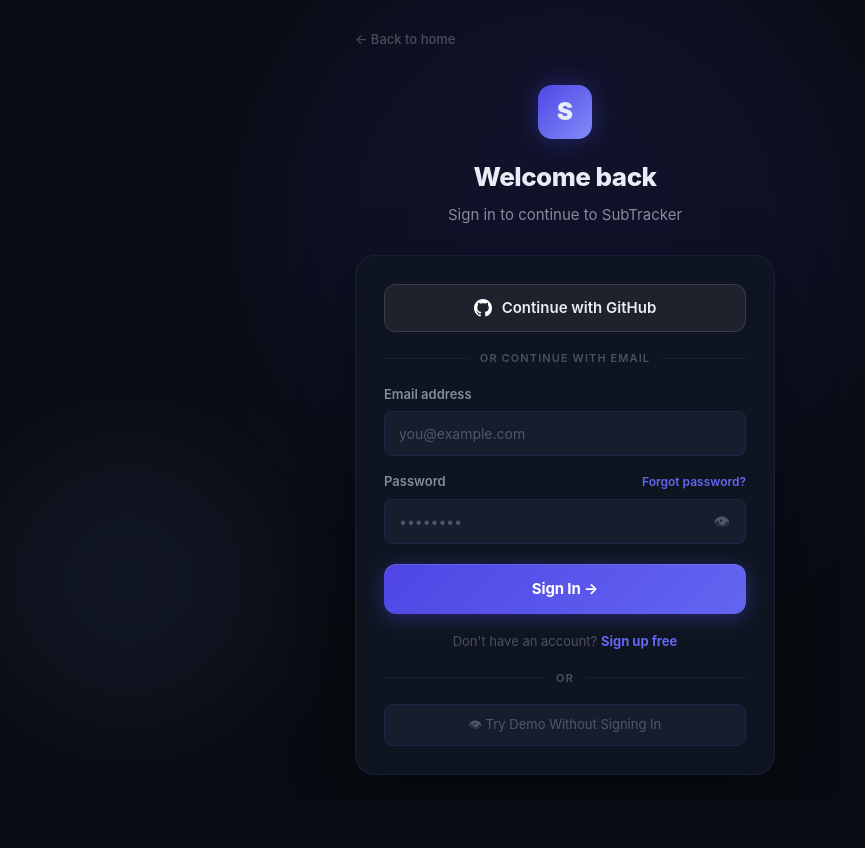
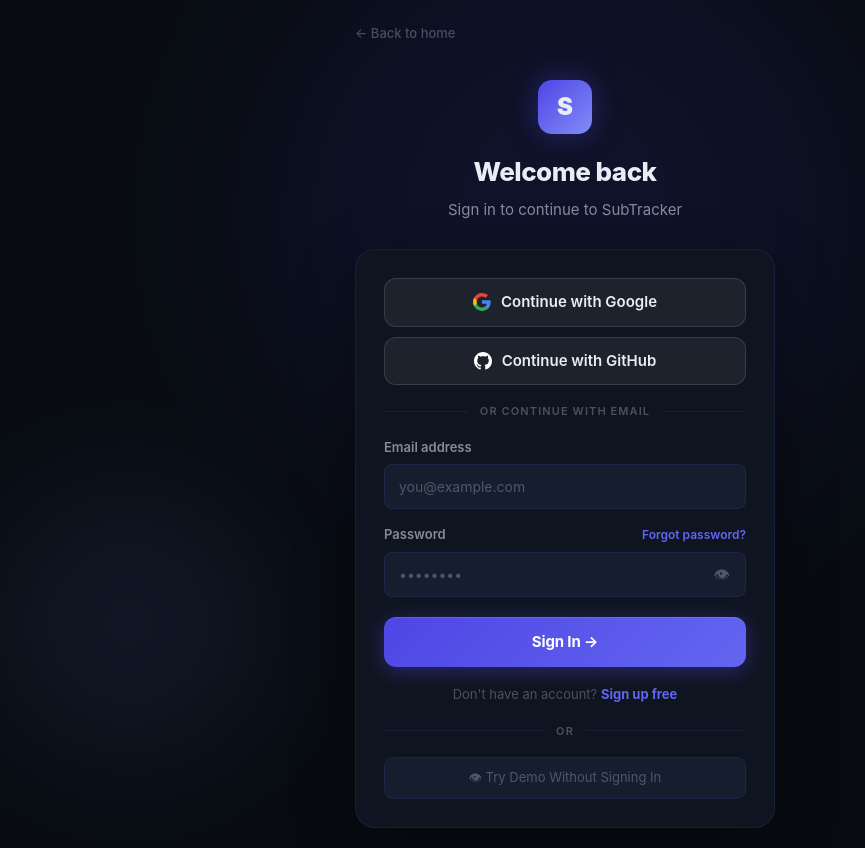
Before and after one commit to codewithabhi101/subtracker, a Next.js app in the folder frontend/: page /login in a window 1280 px wide. Shown: the whole page, without its empty margins (75-940 px from the left). Before the commit the page ends 800 px from the top, so only its background shows below. Built offline with nearby package versions, Linux system fonts and the light colour scheme.

Commit message:
add google oauth

```diff
--- a/frontend/src/app/login/page.tsx
+++ b/frontend/src/app/login/page.tsx
@@ -10,7 +10,7 @@
   const [form, setForm] = useState({ email: '', password: '' });
   const [error, setError] = useState('');
   const [loading, setLoading] = useState(false);
-  const [githubLoading, setGithubLoading] = useState(false);
+  const [oauthLoading, setOauthLoading] = useState<'github' | 'google' | null>(null);
   const [showPass, setShowPass] = useState(false);
 
   useEffect(() => {
@@ -46,9 +46,31 @@
   };
 
   const handleGithub = () => {
-    setGithubLoading(true);
+    setOauthLoading('github');
     window.location.href = `${API}/api/auth/github`;
   };
+
+  const handleGoogle = () => {
+    setOauthLoading('google');
+    window.location.href = `${API}/api/auth/google`;
+  };
+
+  const oauthBtnStyle = (active: boolean): React.CSSProperties => ({
+    width: '100%',
+    display: 'flex', alignItems: 'center', justifyContent: 'center', gap: 10,
+    background: active ? 'rgba(255,255,255,0.04)' : 'rgba(255,255,255,0.06)',
+    border: '1px solid rgba(255,255,255,0.12)',
+    borderRadius: 12,
+    padding: '12px 18px',
+    color: 'var(--text)',
+    fontSize: 15,
+    fontWeight: 600,
+    cursor: active ? 'not-allowed' : 'pointer',
+    fontFamily: 'var(--font-sans)',
+    transition: 'all 0.2s ease',
+    marginBottom: 10,
+    opacity: active ? 0.7 : 1,
+  });
 
   return (
     <div style={{
@@ -122,48 +144,65 @@
             </div>
           )}
 
+          {/* Google OAuth button */}
+          <button
+            type="button"
+            onClick={handleGoogle}
+            disabled={oauthLoading !== null}
+            style={oauthBtnStyle(oauthLoading === 'google')}
+            onMouseEnter={e => {
+              if (!oauthLoading) {
+                e.currentTarget.style.background = 'rgba(255,255,255,0.1)';
+                e.currentTarget.style.borderColor = 'rgba(255,255,255,0.22)';
+                e.currentTarget.style.transform = 'translateY(-1px)';
+              }
+            }}
+            onMouseLeave={e => {
+              e.currentTarget.style.background = 'rgba(255,255,255,0.06)';
+              e.currentTarget.style.borderColor = 'rgba(255,255,255,0.12)';
+              e.currentTarget.style.transform = '';
+            }}
+          >
+            {oauthLoading === 'google' ? (
+              <span className="spinner" />
+            ) : (
+              <svg width="18" height="18" viewBox="0 0 18 18" xmlns="http://www.w3.org/2000/svg">
+                <path d="M17.64 9.2c0-.637-.057-1.251-.164-1.84H9v3.481h4.844c-.209 1.125-.843 2.078-1.796 2.717v2.258h2.908c1.702-1.567 2.684-3.875 2.684-6.615z" fill="#4285F4"/>
+                <path d="M9 18c2.43 0 4.467-.806 5.956-2.184l-2.908-2.258c-.806.54-1.837.86-3.048.86-2.344 0-4.328-1.584-5.036-3.711H.957v2.332C2.438 15.983 5.482 18 9 18z" fill="#34A853"/>
+                <path d="M3.964 10.707c-.18-.54-.282-1.117-.282-1.707s.102-1.167.282-1.707V4.961H.957C.347 6.175 0 7.55 0 9s.348 2.825.957 4.039l3.007-2.332z" fill="#FBBC05"/>
+                <path d="M9 3.58c1.321 0 2.508.454 3.44 1.345l2.582-2.58C13.463.891 11.426 0 9 0 5.482 0 2.438 2.017.957 4.961L3.964 7.293C4.672 5.163 6.656 3.58 9 3.58z" fill="#EA4335"/>
+              </svg>
+            )}
+            {oauthLoading === 'google' ? 'Redirecting…' : 'Continue with Google'}
+          </button>
+
           {/* GitHub OAuth button */}
           <button
             type="button"
             onClick={handleGithub}
-            disabled={githubLoading}
-            style={{
-              width: '100%',
-              display: 'flex', alignItems: 'center', justifyContent: 'center', gap: 10,
-              background: githubLoading ? 'rgba(255,255,255,0.04)' : 'rgba(255,255,255,0.06)',
-              border: '1px solid rgba(255,255,255,0.12)',
-              borderRadius: 12,
-              padding: '12px 18px',
-              color: 'var(--text)',
-              fontSize: 15,
-              fontWeight: 600,
-              cursor: githubLoading ? 'not-allowed' : 'pointer',
-              fontFamily: 'var(--font-sans)',
-              transition: 'all 0.2s ease',
-              marginBottom: 18,
-              opacity: githubLoading ? 0.7 : 1,
-            }}
+            disabled={oauthLoading !== null}
+            style={{ ...oauthBtnStyle(oauthLoading === 'github'), marginBottom: 18 }}
             onMouseEnter={e => {
-              if (!githubLoading) {
-                (e.currentTarget.style.background = 'rgba(255,255,255,0.1)');
-                (e.currentTarget.style.borderColor = 'rgba(255,255,255,0.22)');
-                (e.currentTarget.style.transform = 'translateY(-1px)');
+              if (!oauthLoading) {
+                e.currentTarget.style.background = 'rgba(255,255,255,0.1)';
+                e.currentTarget.style.borderColor = 'rgba(255,255,255,0.22)';
+                e.currentTarget.style.transform = 'translateY(-1px)';
               }
             }}
             onMouseLeave={e => {
-              (e.currentTarget.style.background = 'rgba(255,255,255,0.06)');
-              (e.currentTarget.style.borderColor = 'rgba(255,255,255,0.12)');
-              (e.currentTarget.style.transform = '');
+              e.currentTarget.style.background = 'rgba(255,255,255,0.06)';
+              e.currentTarget.style.borderColor = 'rgba(255,255,255,0.12)';
+              e.currentTarget.style.transform = '';
             }}
           >
-            {githubLoading ? (
+            {oauthLoading === 'github' ? (
               <span className="spinner" />
             ) : (
               <svg width="18" height="18" viewBox="0 0 24 24" fill="white">
                 <path d="M12 0C5.37 0 0 5.37 0 12c0 5.31 3.435 9.795 8.205 11.385.6.105.825-.255.825-.57 0-.285-.015-1.23-.015-2.235-3.015.555-3.795-.735-4.035-1.41-.135-.345-.72-1.41-1.23-1.695-.42-.225-1.02-.78-.015-.795.945-.015 1.62.87 1.845 1.23 1.08 1.815 2.805 1.305 3.495.99.105-.78.42-1.305.765-1.605-2.67-.3-5.46-1.335-5.46-5.925 0-1.305.465-2.385 1.23-3.225-.12-.3-.54-1.53.12-3.18 0 0 1.005-.315 3.3 1.23.96-.27 1.98-.405 3-.405s2.04.135 3 .405c2.295-1.56 3.3-1.23 3.3-1.23.66 1.65.24 2.88.12 3.18.765.84 1.23 1.905 1.23 3.225 0 4.605-2.805 5.625-5.475 5.925.435.375.81 1.095.81 2.22 0 1.605-.015 2.895-.015 3.3 0 .315.225.69.825.57A12.02 12.02 0 0 0 24 12c0-6.63-5.37-12-12-12z"/>
               </svg>
             )}
-            {githubLoading ? 'Redirecting…' : 'Continue with GitHub'}
+            {oauthLoading === 'github' ? 'Redirecting…' : 'Continue with GitHub'}
           </button>
 
           {/* Divider */}
--- a/frontend/src/app/register/page.tsx
+++ b/frontend/src/app/register/page.tsx
@@ -10,10 +10,9 @@
   const [form, setForm] = useState({ name: '', email: '', password: '' });
   const [error, setError] = useState('');
   const [loading, setLoading] = useState(false);
-  const [googleLoading, setGoogleLoading] = useState(false);
+  const [oauthLoading, setOauthLoading] = useState<'google' | 'github' | null>(null);
   const [showPass, setShowPass] = useState(false);
 
-  // Handle Google OAuth callback — if redirected back with ?token=...
   useEffect(() => {
     const params = new URLSearchParams(window.location.search);
     const token = params.get('token');
@@ -47,9 +46,31 @@
   };
 
   const handleGoogle = () => {
-    setGoogleLoading(true);
+    setOauthLoading('google');
     window.location.href = `${API}/api/auth/google`;
   };
+
+  const handleGithub = () => {
+    setOauthLoading('github');
+    window.location.href = `${API}/api/auth/github`;
+  };
+
+  const oauthBtnStyle = (active: boolean): React.CSSProperties => ({
+    width: '100%',
+    display: 'flex', alignItems: 'center', justifyContent: 'center', gap: 10,
+    background: active ? 'rgba(255,255,255,0.04)' : 'rgba(255,255,255,0.06)',
+    border: '1px solid rgba(255,255,255,0.12)',
+    borderRadius: 12,
+    padding: '12px 18px',
+    color: 'var(--text)',
+    fontSize: 15,
+    fontWeight: 600,
+    cursor: active ? 'not-allowed' : 'pointer',
+    fontFamily: 'var(--font-sans)',
+    transition: 'all 0.2s ease',
+    marginBottom: 10,
+    opacity: active ? 0.7 : 1,
+  });
 
   return (
     <div style={{
@@ -123,41 +144,26 @@
             </div>
           )}
 
-          {/* ── Google OAuth button ── */}
+          {/* Google OAuth button */}
           <button
             type="button"
             onClick={handleGoogle}
-            disabled={googleLoading}
-            style={{
-              width: '100%',
-              display: 'flex', alignItems: 'center', justifyContent: 'center', gap: 10,
-              background: googleLoading ? 'rgba(255,255,255,0.04)' : 'rgba(255,255,255,0.06)',
-              border: '1px solid rgba(255,255,255,0.12)',
-              borderRadius: 12,
-              padding: '12px 18px',
-              color: 'var(--text)',
-              fontSize: 15,
-              fontWeight: 600,
-              cursor: googleLoading ? 'not-allowed' : 'pointer',
-              fontFamily: 'var(--font-sans)',
-              transition: 'all 0.2s ease',
-              marginBottom: 18,
-              opacity: googleLoading ? 0.7 : 1,
-            }}
+            disabled={oauthLoading !== null}
+            style={oauthBtnStyle(oauthLoading === 'google')}
             onMouseEnter={e => {
-              if (!googleLoading) {
-                (e.currentTarget.style.background = 'rgba(255,255,255,0.1)');
-                (e.currentTarget.style.borderColor = 'rgba(255,255,255,0.22)');
-                (e.currentTarget.style.transform = 'translateY(-1px)');
+              if (!oauthLoading) {
+                e.currentTarget.style.background = 'rgba(255,255,255,0.1)';
+                e.currentTarget.style.borderColor = 'rgba(255,255,255,0.22)';
+                e.currentTarget.style.transform = 'translateY(-1px)';
               }
             }}
             onMouseLeave={e => {
-              (e.currentTarget.style.background = 'rgba(255,255,255,0.06)');
-              (e.currentTarget.style.borderColor = 'rgba(255,255,255,0.12)');
-              (e.currentTarget.style.transform = '');
+              e.currentTarget.style.background = 'rgba(255,255,255,0.06)';
+              e.currentTarget.style.borderColor = 'rgba(255,255,255,0.12)';
+              e.currentTarget.style.transform = '';
             }}
           >
-            {googleLoading ? (
+            {oauthLoading === 'google' ? (
               <span className="spinner" />
             ) : (
               <svg width="18" height="18" viewBox="0 0 18 18" xmlns="http://www.w3.org/2000/svg">
@@ -167,7 +173,36 @@
                 <path d="M9 3.58c1.321 0 2.508.454 3.44 1.345l2.582-2.58C13.463.891 11.426 0 9 0 5.482 0 2.438 2.017.957 4.961L3.964 7.293C4.672 5.163 6.656 3.58 9 3.58z" fill="#EA4335"/>
               </svg>
             )}
-            {googleLoading ? 'Redirecting…' : 'Continue with Google'}
+            {oauthLoading === 'google' ? 'Redirecting…' : 'Continue with Google'}
+          </button>
+
+          {/* GitHub OAuth button */}
+          <button
+            type="button"
+            onClick={handleGithub}
+            disabled={oauthLoading !== null}
+            style={{ ...oauthBtnStyle(oauthLoading === 'github'), marginBottom: 18 }}
+            onMouseEnter={e => {
+              if (!oauthLoading) {
+                e.currentTarget.style.background = 'rgba(255,255,255,0.1)';
+                e.currentTarget.style.borderColor = 'rgba(255,255,255,0.22)';
+                e.currentTarget.style.transform = 'translateY(-1px)';
+              }
+            }}
+            onMouseLeave={e => {
+              e.currentTarget.style.background = 'rgba(255,255,255,0.06)';
+              e.currentTarget.style.borderColor = 'rgba(255,255,255,0.12)';
+              e.currentTarget.style.transform = '';
+            }}
+          >
+            {oauthLoading === 'github' ? (
+              <span className="spinner" />
+            ) : (
+              <svg width="18" height="18" viewBox="0 0 24 24" fill="white">
+                <path d="M12 0C5.37 0 0 5.37 0 12c0 5.31 3.435 9.795 8.205 11.385.6.105.825-.255.825-.57 0-.285-.015-1.23-.015-2.235-3.015.555-3.795-.735-4.035-1.41-.135-.345-.72-1.41-1.23-1.695-.42-.225-1.02-.78-.015-.795.945-.015 1.62.87 1.845 1.23 1.08 1.815 2.805 1.305 3.495.99.105-.78.42-1.305.765-1.605-2.67-.3-5.46-1.335-5.46-5.925 0-1.305.465-2.385 1.23-3.225-.12-.3-.54-1.53.12-3.18 0 0 1.005-.315 3.3 1.23.96-.27 1.98-.405 3-.405s2.04.135 3 .405c2.295-1.56 3.3-1.23 3.3-1.23.66 1.65.24 2.88.12 3.18.765.84 1.23 1.905 1.23 3.225 0 4.605-2.805 5.625-5.475 5.925.435.375.81 1.095.81 2.22 0 1.605-.015 2.895-.015 3.3 0 .315.225.69.825.57A12.02 12.02 0 0 0 24 12c0-6.63-5.37-12-12-12z"/>
+              </svg>
+            )}
+            {oauthLoading === 'github' ? 'Redirecting…' : 'Continue with GitHub'}
           </button>
 
           {/* Divider */}
```
